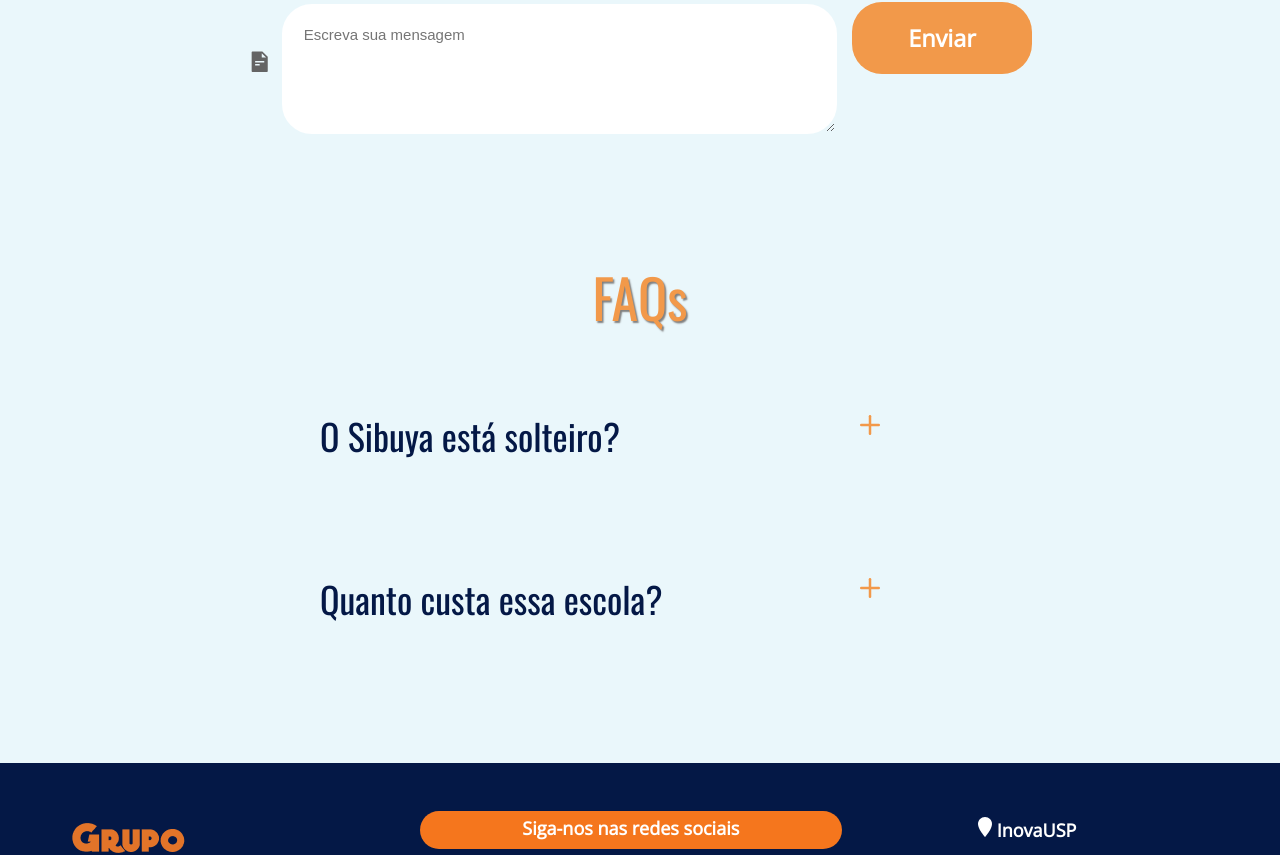
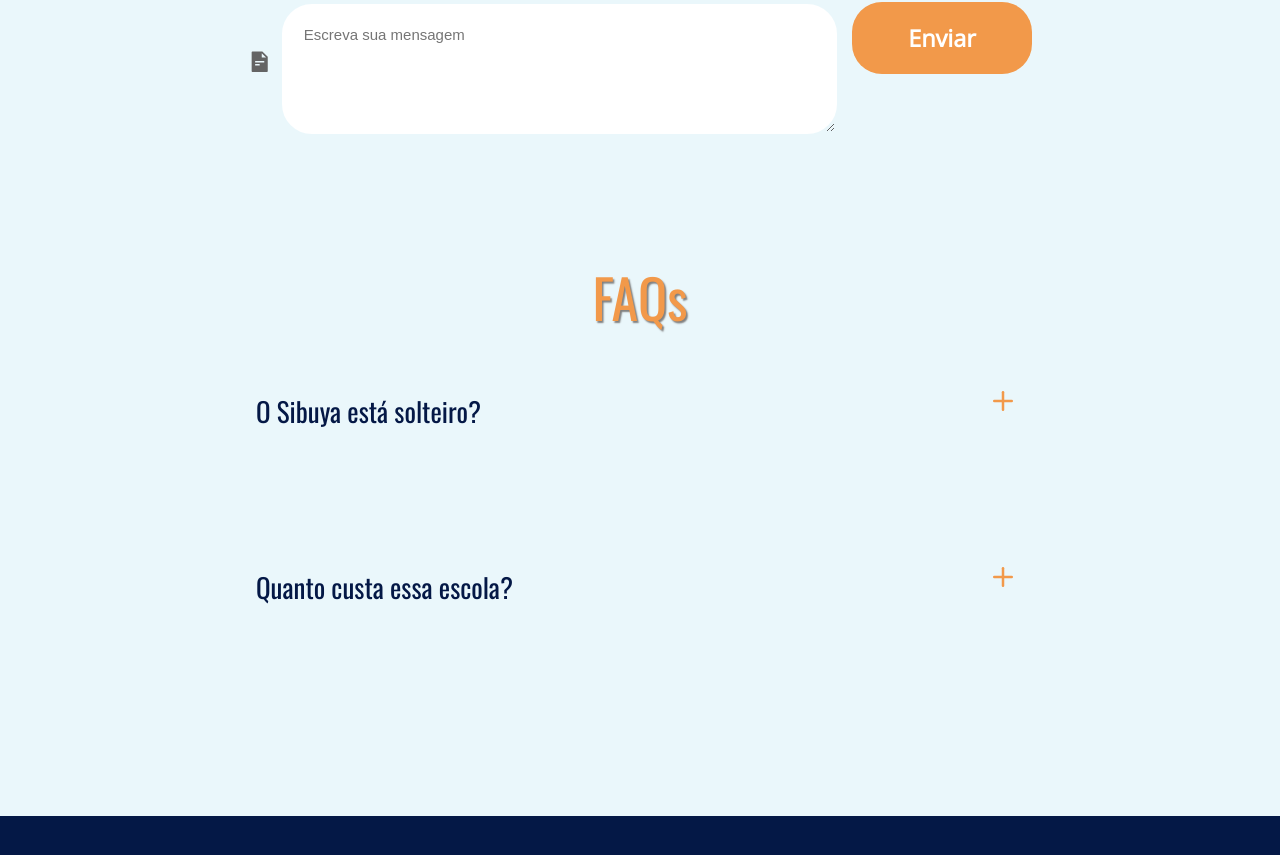
Before and after one commit to turing-usp/Site-do-Turing, a React (Create React App) app in the folder frontend/: page /contactus in a window 1280 px wide. Shown: the part 686-1541 px from the top of the page. Built offline with nearby package versions, Linux system fonts and the light colour scheme.

Commit message:
Atualizado o FAQ (#36)

```diff
--- a/frontend/src/pages/ContactUs/index.js
+++ b/frontend/src/pages/ContactUs/index.js
@@ -1,4 +1,4 @@
-import React, { useEffect, useState, useRef } from "react";
+import React, { useEffect, useState } from "react";
 import ReactDOM from 'react-dom';
 import logo from '../../assets/logo.png';
 import './styles.css';
@@ -109,12 +109,27 @@ export default function ContactUs () {
         validateMensagem(mensagem)
     }
 
-    const [numeroFaq, setNumero] = useState(2);
 
-    var i;
+    const faqs = getFaqs()
+    const [questionNumber, setQuestionNumber] = useState(null)
 
-    const [show1, setExpand1] = useState(false);
-    const [show2, setExpand2] = useState(false);
+    function showAnswer(index) {
+      setQuestionNumber(questionNumber === index ? null : index);
+    }
+
+    function getFaqs() {
+        const faqs = [
+          {
+            question: 'O Sibuya está solteiro?',
+            answer: 'Sibuya está solteiro não, minha filha'
+          },
+          {
+            question: 'Quanto custa essa escola?',
+            answer: '2000 reais o segundo de aula'
+          }
+        ];
+        return faqs;
+      }
 
     return (
         <div class='container'>
@@ -180,32 +195,18 @@ export default function ContactUs () {
             <div class="faq_and_answer">
                 <span class="title_faqs">FAQs</span>
                 <div class= "faq_box">
-                <span class= "question">O Sibuya está solteiro?</span>
-                    <button class = "btnAnswer" onClick={()=>{setExpand1(!show1)}}>
-                    <FiPlus size={30} color="#F2994A"/>
-                    </button>
+                {faqs.map(({question, answer}, index) => (
+                    <div>
+                    <div class='question_and_btn'>
+                        <p class='question' onClick={() => showAnswer(index)}>{question}</p>
+                        <button class="btnAnswer" onClick={() => showAnswer(index)}>
+                            <FiPlus size={30} color="#F2994A"/>
+                        </button>
+                    </div>
+                    <p class={`answer${questionNumber === index ? '_show' : '_hidden'}`}>{answer}</p>
+                    </div>
+                ))}
                 </div>
-                <div>
-                    {
-                        show1? <div class="answer"><h1>Sibuya está solteiro não, minha filha</h1></div> : null
-                    }
-                </div>
-                <hr class="blue_line"/>
-            </div>
-
-            <div class="faq_and_answer">
-                <div class= "faq_box">
-                <span class= "question">Quanto custa essa escola?</span>
-                    <button class = "btnAnswer" onClick={()=>{setExpand2(!show2)}}>
-                    <FiPlus size={30} color="#F2994A"/>
-                    </button>
-                </div>
-                <div>
-                    {
-                        show2? <div class="answer"><h1>2000 reais o segundo de aula</h1></div> : null
-                    }
-                </div>
-                <hr class="blue_line"/>
             </div>
             <Rodape />
         </div>
--- a/frontend/src/pages/ContactUs/styles.css
+++ b/frontend/src/pages/ContactUs/styles.css
@@ -151,6 +151,7 @@
   right: 0;
 }
 
+
 .check {
   width: 110px;
   animation: fadein 3s;
@@ -160,55 +161,59 @@
 }
 
 
-.title_faqs{
-  margin-top:2em;
+.faq_and_answer {
+  display:flex;
+  flex-direction: column;
+  margin: auto;
+  width: 60%;
 }
 
-.faq_box{
+.title_faqs {
   margin-top: 2em;
-  font-size: 2em;
+  font-size: 3em;
+  font-weight: 500;
+  color: #F2994A;
+  text-shadow: 0.03em 0.03em 0.03em gray;
+}
+
+.faq_box {
+  display: flex;
+  flex-direction: column;
+  margin-top: 1em;
+  font-size: 1.5em;
   color: #041846;
+}
+
+.question_and_btn {
   display: flex;
+  align-items: flex-end;
   justify-content: space-between;
 }
 
-.btnAnswer{
-  background-color: none; /* Blue background */
+.question {
+  cursor: pointer;
+}
+
+.btnAnswer {
+  text-align: right;
+  border: none;
+  cursor: pointer;
   background: 0em;
-  border: none; /* Remove borders */
-  cursor: pointer; /* Mouse pointer on hover */
 }
 
 .btnAnswer:active {
   text-shadow: 0 5px #666;
 }
 
-.faq_and_answer{
-  text-align: center;
-  margin: auto;
-  display:flex;
-  width: 50%;
-  flex-direction: column;
-}
-
-.answer{
+.answer_show, .answer_hidden {
+  visibility: visible;
   font-size: 0.8em;
   color: #041846;
   opacity: 0.8;
+  margin-top: 0px;
+  margin-bottom: 50px;
+}
 
+.answer_hidden {
+  visibility: hidden;
 }
-.title_faqs{
-  font-size: 3em;
-  font-weight: 500;
-  color: #F2994A;
-  text-shadow: 0.03em 0.03em 0.03em gray;
-  text-align: center;
-}
-.blue_line{
-  color: #041846;
-  background-color: #041846;
-  border: 0;
-  clear:both;
-  display:block;
-  width: 96%;
-}
```
